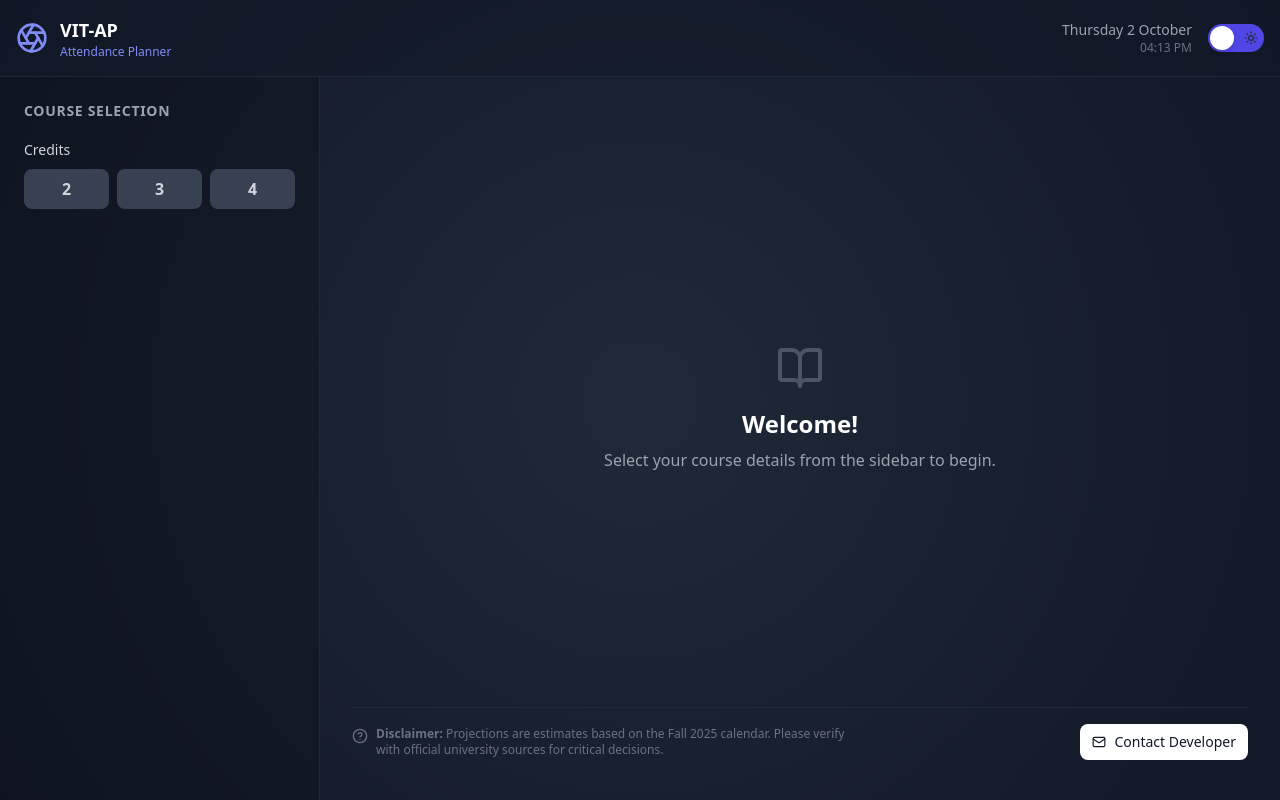
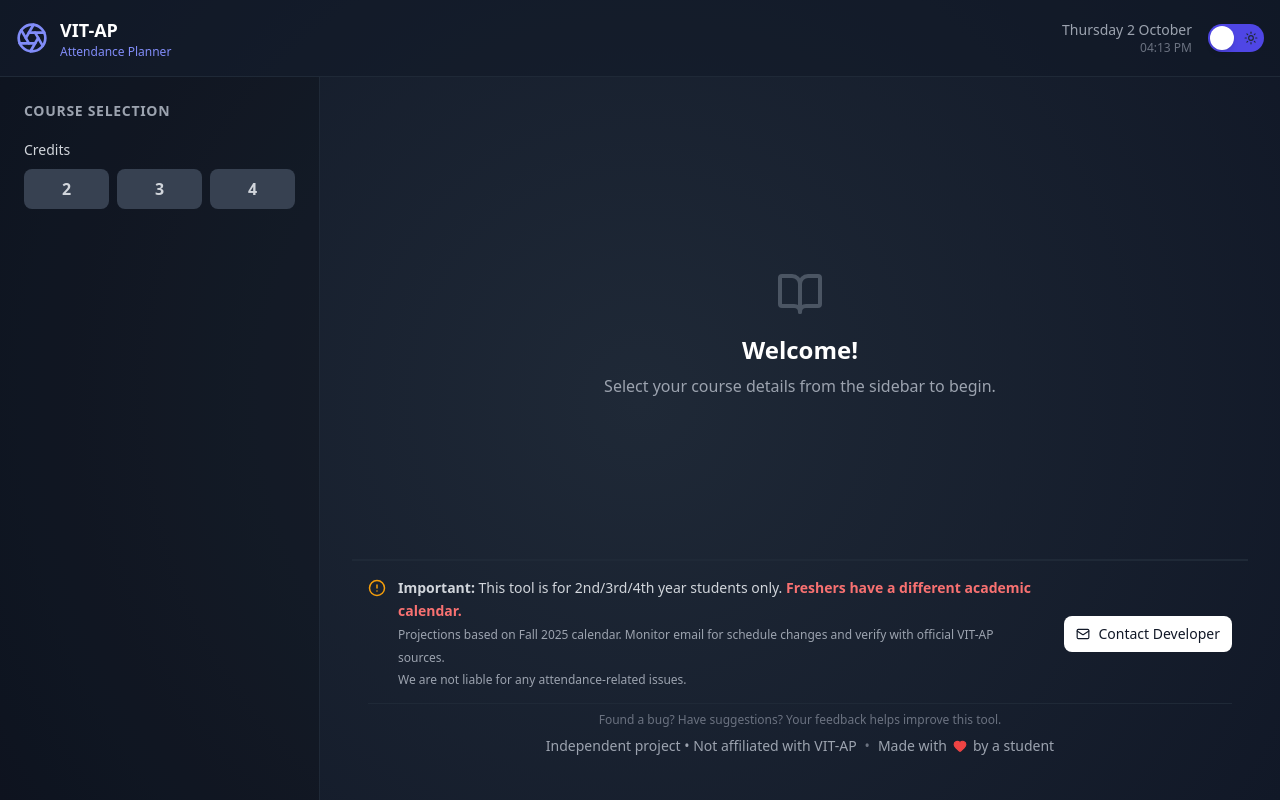
Before and after one commit to Ralblast/vit-ap-attendance-planner, a React (Vite) app: page / in a window 1280 px wide. Built offline with nearby package versions, Linux system fonts and the light colour scheme.

Commit message:
app without calender button

```diff
--- a/src/Components/AppFooter.jsx
+++ b/src/Components/AppFooter.jsx
@@ -1,17 +1,32 @@
 import React from 'react';
-import { HelpCircle, Mail } from 'lucide-react';
+import { AlertCircle, Mail, Heart } from 'lucide-react';
 
 const AppFooter = ({ theme }) => (
-  <footer className={`mt-auto pt-4 pb-2 border-t ${
-    theme === 'dark' ? 'border-gray-800' : 'border-gray-200'
-  } text-xs ${theme === 'dark' ? 'text-gray-500' : 'text-gray-500'}`}>
-    <div className="flex flex-col sm:flex-row justify-between items-center gap-3">
-      <div className="flex items-start gap-2 max-w-lg text-left">
-        <HelpCircle size={16} className="flex-shrink-0 mt-0.5"/>
-        <p>
-          <strong>Disclaimer:</strong> Projections are estimates based on the Fall 2025 calendar.
-          Please verify with official university sources for critical decisions.
-        </p>
+  <footer className={`mt-auto pt-4 pb-3 border-t-2 ${
+    theme === 'dark' ? 'border-gray-800' : 'border-gray-300'
+  }`}>
+    <div className="max-w-6xl mx-auto px-4">
+      <div className="flex flex-col sm:flex-row justify-between items-start sm:items-center gap-4 mb-3">
+        <div className="flex items-start gap-3 max-w-2xl">
+          <AlertCircle
+            size={18}
+            className={`flex-shrink-0 mt-0.5 ${
+              theme === 'dark' ? 'text-amber-500' : 'text-amber-600'
+            }`}
+          />
+          <div className={`text-sm leading-relaxed ${
+            theme === 'dark' ? 'text-gray-300' : 'text-gray-700'
+          }`}>
+            <span className="font-semibold">Important:</span> This tool is for 2nd/3rd/4th year students only. <span className={`font-semibold ${theme === 'dark' ? 'text-red-400' : 'text-red-600'}`}>Freshers have a different academic calendar.</span>
+            <br />
+            <span className={`text-xs ${theme === 'dark' ? 'text-gray-400' : 'text-gray-600'}`}>
+              Projections based on Fall 2025 calendar. Monitor email for schedule changes and verify with official VIT-AP sources.
+            </span>
+            <br />
+            <span className={`text-xs ${theme === 'dark' ? 'text-gray-400' : 'text-gray-600'}`}>
+              We are not liable for any attendance-related issues.
+            </span>
+          </div>
         </div>
         <a
           href="https://www.linkedin.com/in/abhisheksingh7566"
@@ -21,11 +36,33 @@ const AppFooter = ({ theme }) => (
             theme === 'dark'
               ? 'bg-white text-gray-900 hover:bg-gray-100'
               : 'bg-gray-900 text-white hover:bg-gray-800'
-                } text-sm` }
+          } text-sm`}
         >
-            <Mail size={14} /> Contact Developer
+          <Mail size={14} />
+          <span>Contact Developer</span>
         </a>
-
+      </div>
+      <div className={`h-px mb-2 ${
+        theme === 'dark' ? 'bg-gray-800' : 'bg-gray-300'
+      }`} />
+      <div className="space-y-2">
+        <p className={`text-center text-xs ${
+          theme === 'dark' ? 'text-gray-500' : 'text-gray-500'
+        }`}>
+          Found a bug? Have suggestions? Your feedback helps improve this tool.
+        </p>
+        <div className="flex justify-center items-center gap-2 text-sm">
+          <span className={theme === 'dark' ? 'text-gray-400' : 'text-gray-600'}>
+            Independent project • Not affiliated with VIT-AP
+          </span>
+          <span className={theme === 'dark' ? 'text-gray-500' : 'text-gray-400'}>•</span>
+          <div className="flex items-center gap-1.5">
+            <span className={theme === 'dark' ? 'text-gray-400' : 'text-gray-600'}>Made with</span>
+            <Heart className="w-3.5 h-3.5 text-red-500 fill-red-500" />
+            <span className={theme === 'dark' ? 'text-gray-400' : 'text-gray-600'}>by a student</span>
+          </div>
+        </div>
+      </div>
     </div>
   </footer>
 );
--- a/src/Components/PlannerView.jsx
+++ b/src/Components/PlannerView.jsx
@@ -79,20 +79,27 @@ const PlannerView = (props) => {
             <label htmlFor="taken" className={`block text-sm font-medium mb-1 ${
               theme === 'dark' ? 'text-gray-400' : 'text-gray-600'
             }`}>
-              Classes Held
+              Classes Taken
             </label>
             <input
               type="number"
               id="taken"
+              min="0"
+              max="999"
               value={classesTaken}
-              onChange={e => setClassesTaken(e.target.value)}
+              onChange={e => {
+                const value = e.target.value;
+                // Allow empty or valid number within range
+                if (value === '' || (parseInt(value) >= 0 && parseInt(value) <= 100)) {
+                  setClassesTaken(value);
+                }
+              }}
               className={`w-full p-2 rounded-lg focus:ring-indigo-500 focus:border-indigo-500 ${
                 theme === 'dark'
                   ? 'bg-gray-800 border border-gray-700'
                   : 'bg-white border border-gray-300'
               }`}
               placeholder="e.g., 25"
-              min="0"
             />
           </div>
           <div>
@@ -104,15 +111,22 @@ const PlannerView = (props) => {
               <input
                 type="number"
                 id="skipped"
+                min="0"
+                max="999"
                 value={classesSkipped}
-              onChange={e => setClassesSkipped(e.target.value)}
+                onChange={e => {
+                  const value = e.target.value;
+                  // Allow empty or valid number within range
+                  if (value === '' || (parseInt(value) >= 0 && parseInt(value) <= 50)) {
+                    setClassesSkipped(value);
+                  }
+                }}
                 className={`w-full p-2 rounded-lg focus:ring-indigo-500 focus:border-indigo-500 ${
                   theme === 'dark'
                     ? 'bg-gray-800 border border-gray-700'
                     : 'bg-white border border-gray-300'
                 }`}
                 placeholder="e.g., 5"
-              min="0"
               />
             </div>
         </div>
```
Lines whose indentation alone changed are shown as unchanged.
